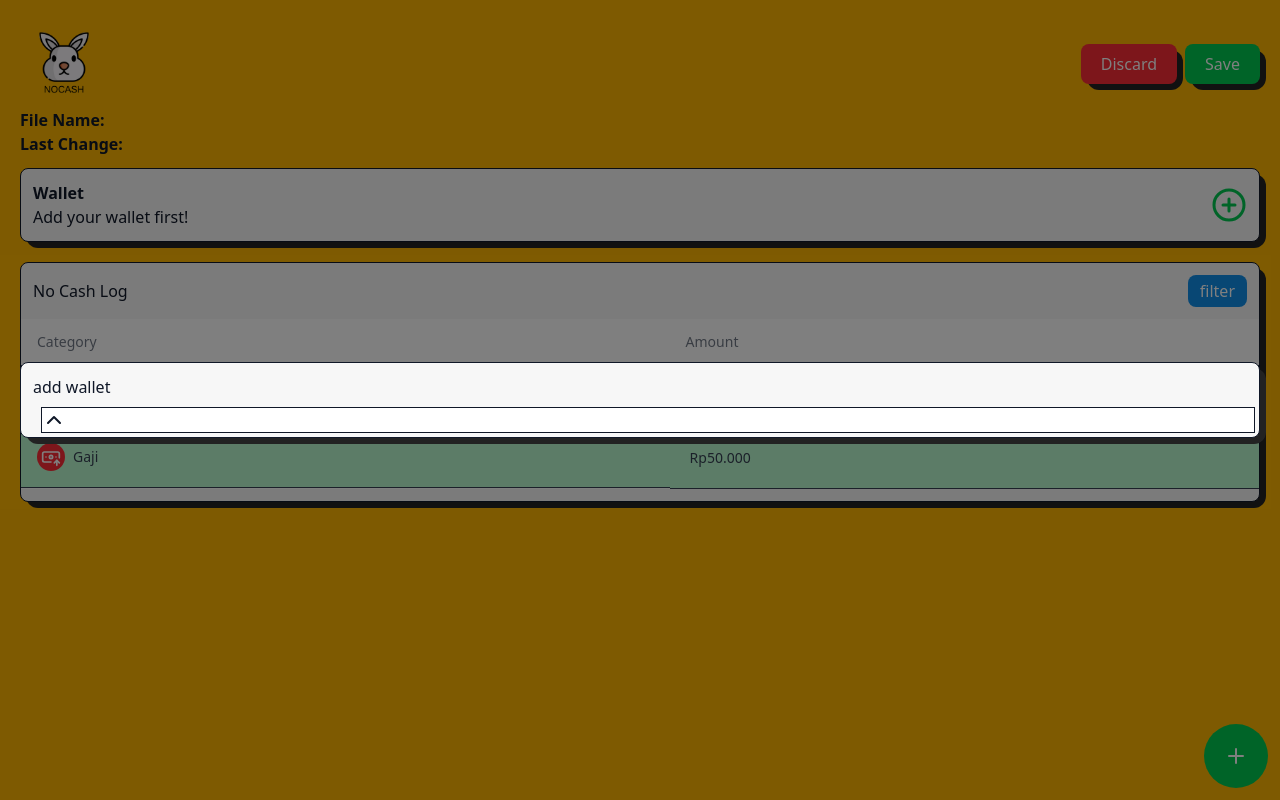
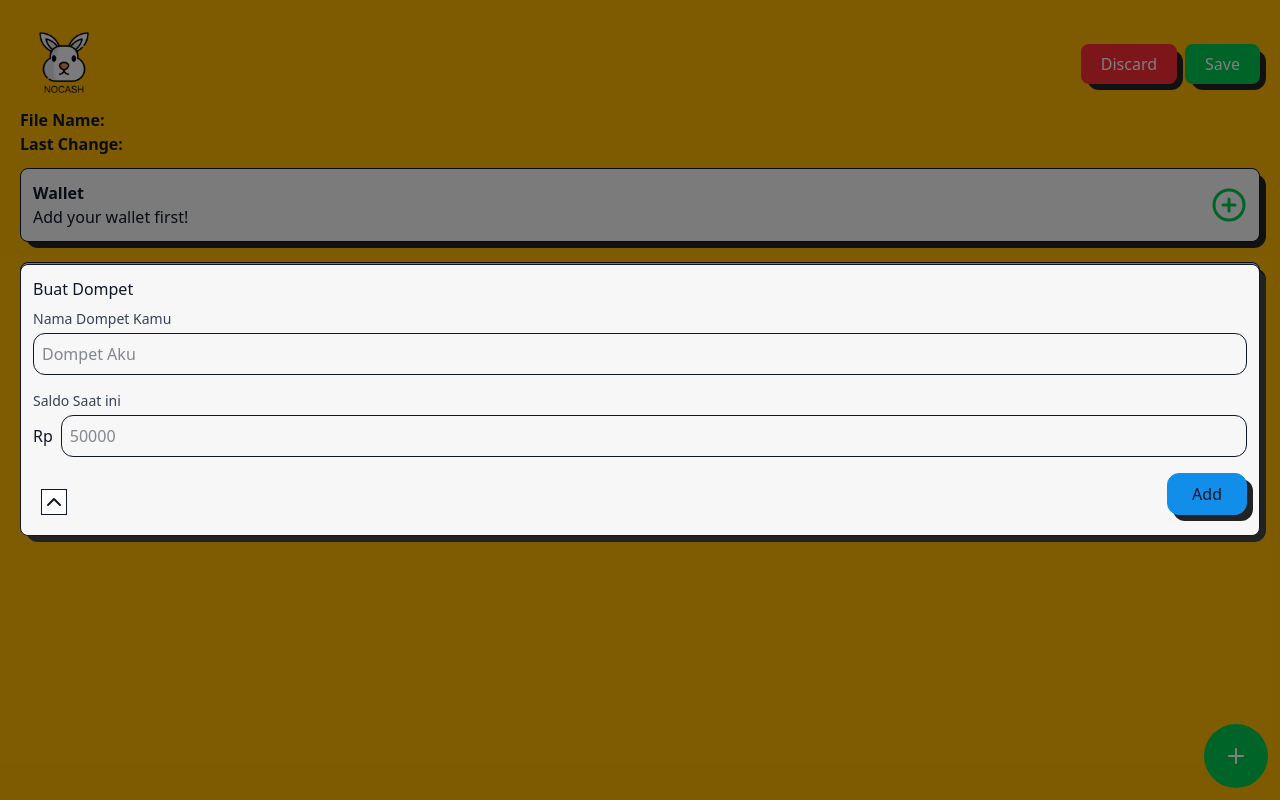
Before and after one commit to difhaels/nocash-react, a React (Vite) app: page /home in a window 1280 px wide. Built offline with nearby package versions, Linux system fonts and the light colour scheme.

Commit message:
form bikin dompet

```diff
--- a/src/components/AddWallet.jsx
+++ b/src/components/AddWallet.jsx
@@ -1,9 +1,51 @@
 import { ChevronUp } from "lucide-react";
+import { useState } from "react";
+import ShadowComp from "./ShadowMini";
 
-export default function AddWallet({onClose}) {
+export default function AddWallet({ onClose }) {
+  const [dompet, setDompet] = useState("");
+  const [saldo, setSaldo] = useState("");
   return (
     <div className="border-[1px] rounded-lg p-3 bg-[#F7F7F7] relative z-[5] w-full">
-      <h1>add wallet</h1>
+      <h1>Buat Dompet</h1>
+      <form className="space-y-4 pt-2">
+        {/* Deskripsi */}
+        <div>
+          <label className="block text-sm font-medium text-gray-700 mb-1">
+            Nama Dompet Kamu
+          </label>
+          <input
+            type="text"
+            name="description"
+            value={dompet}
+            onChange={(e) => {
+              setDompet(e.target.value);
+            }}
+            placeholder="Dompet Aku"
+            className="w-full border rounded-xl p-2 focus:outline-none focus:ring-2 focus:ring-[#FEB602]"
+            required
+          />
+        </div>
+
+        {/* Amount */}
+        <div>
+          <label className="block text-sm font-medium text-gray-700 mb-1">
+            Saldo Saat  ini
+          </label>
+          <div className="flex items-center gap-2">
+            <h1>Rp</h1>
+            <input
+              type="number"
+              name="amount"
+              value={saldo}
+              onChange={(e)=>{setSaldo(e.target.value)}}
+              placeholder="50000"
+              className="w-full border rounded-xl p-2 focus:outline-none focus:ring-2 focus:ring-[#FEB602]"
+              required
+            />
+          </div>
+        </div>
+        <div className="mb-2 flex  items-center justify-between">
                   {/* tombol close */}
                   <div
                     type="button"
@@ -12,6 +54,20 @@ export default function AddWallet({onClose}) {
                   >
                     <ChevronUp />
                   </div>
+
+                  {/* Tombol Submit */}
+                  <ShadowComp
+                    child={
+                      <button
+                        type="submit"
+                        className="relative z-[5] px-6 py-2 bg-[#108EE9] rounded-xl border border-[#108EE9] hover:bg-blue-400 transition cursor-pointer"
+                      >
+                        Add
+                      </button>
+                    }
+                  />
+                </div>
+      </form>
     </div>
   );
 }
```
Lines whose indentation alone changed are shown as unchanged.
